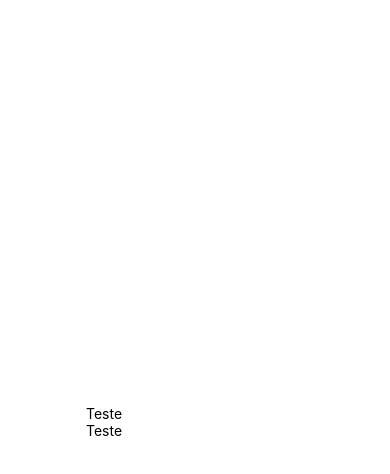
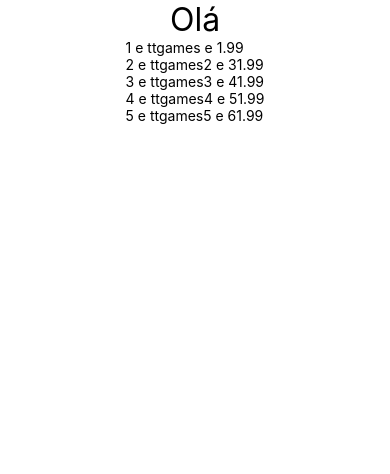
Before and after one commit to xCaio/react-native-exercises, a React Native app: screen / in a window 390 px wide. Shown: the top 474 px of the page. Built offline with nearby package versions, Linux system fonts and the light colour scheme.

Commit message:
testando flatlist

```diff
--- a/src/App.js
+++ b/src/App.js
@@ -18,6 +18,8 @@ import UsuarioLogado from "./components/UsuarioLogado";
 import ListaProdutos from "./components/produtos/ListaProdutos";
 import ListaProdutosFlatList from "./components/produtos/ListaProdutosFlatList";
 import DigiteSeuNome from "./components/DigiteSeuNome";
+import teste from "./components/teste/teste";
+import Teste from "./components/teste/teste";
 
 export default () => (
     <SafeAreaView style={styles.App}>
@@ -52,7 +54,8 @@ export default () => (
         <UsuarioLogado usuario={{nome: "Passou", email: "Valido"}}/> */}
         {/* <ListaProdutos /> */}
         {/* <ListaProdutosFlatList /> */}
-        <DigiteSeuNome />
+        {/* <DigiteSeuNome /> */}
+        <Teste />
     </SafeAreaView>
 )
 
--- /dev/null
+++ b/src/components/teste/teste.js
@@ -0,0 +1,20 @@
+import React from 'react'
+import { FlatList, SafeAreaView, Text, View } from 'react-native'
+import Estilo from '../estilo'
+import testeProdutos from './testeProdutos'
+
+export default props => {
+    function produtos() {
+        return ({ item }) => <Text>{item.id} e {item.nome} e {item.preco}</Text>
+    }
+    return (
+        <>
+            <Text style={Estilo.txtG}>Olá</Text>
+            <FlatList
+                data={testeProdutos}
+                keyExtractor={item => item.id}
+                renderItem={produtos()}
+            />
+        </>
+    )
+}
--- /dev/null
+++ b/src/components/teste/testeProdutos.js
@@ -0,0 +1,7 @@
+export default [
+    {id:1, nome: "ttgames", preco: 1.99},
+    {id:2, nome: "ttgames2", preco: 31.99},
+    {id:3, nome: "ttgames3", preco: 41.99},
+    {id:4, nome: "ttgames4", preco: 51.99},
+    {id:5, nome: "ttgames5", preco: 61.99},
+]
```
